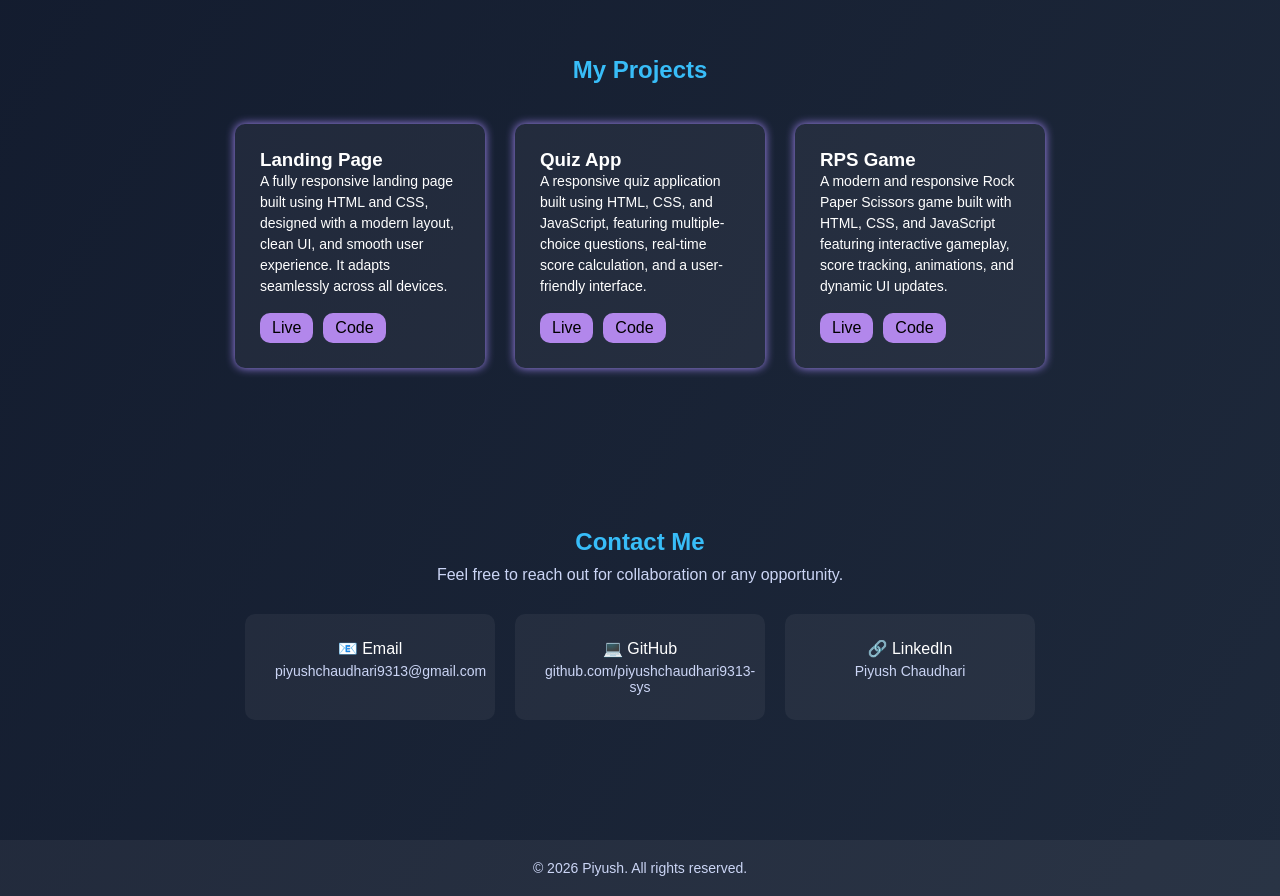
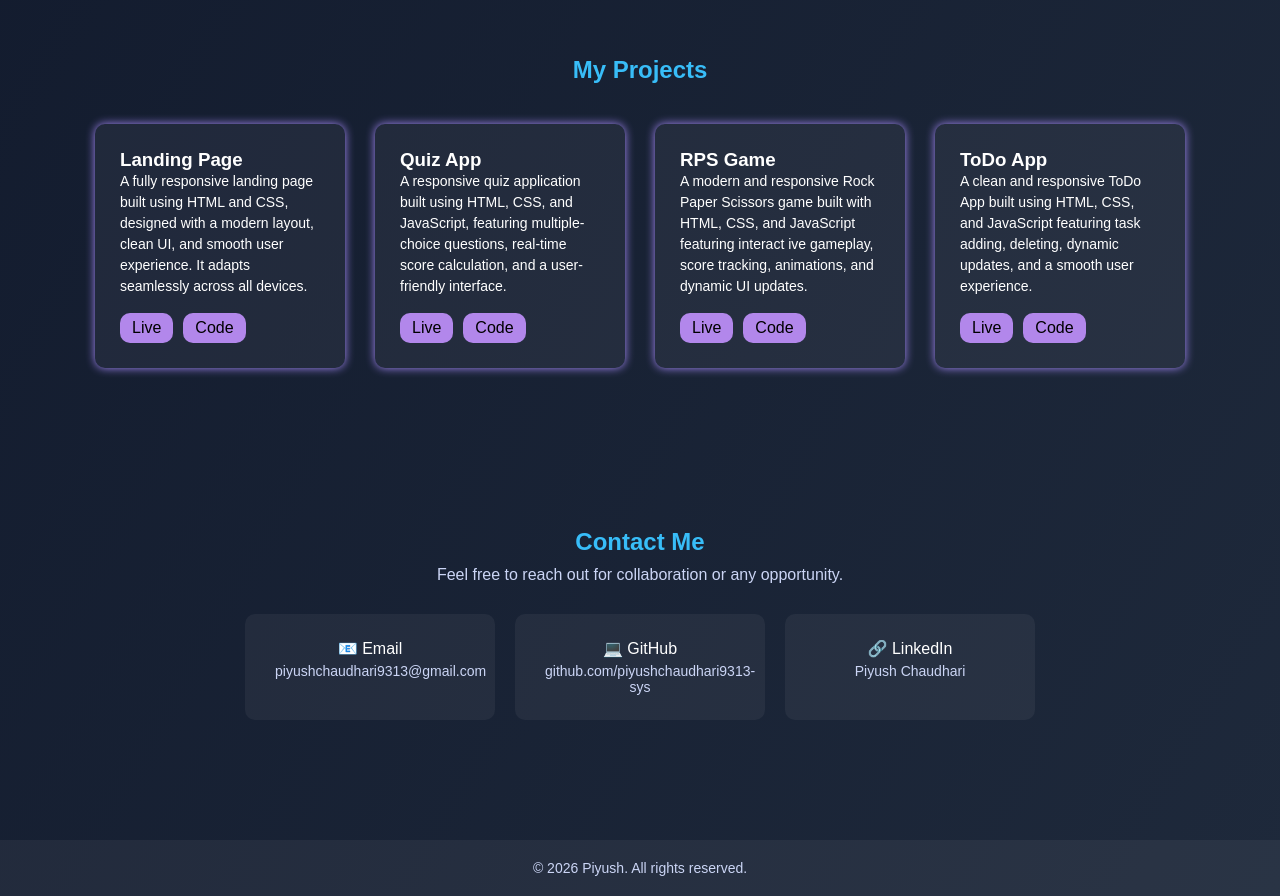
Before and after one commit to piyushchaudhari9313-sys/personal-portfolio, a plain HTML site: page index.html in a window 1280 px wide. Shown: the part 1260-2156 px from the top of the page. Drawn offline with Linux system fonts and the light colour scheme.

Commit message:
Add files via upload

```diff
--- a/index.html
+++ b/index.html
@@ -97,13 +97,26 @@
 
                 <div class="project-card">
                     <h3><b>RPS Game</b></h3>
-                    <p>A modern and responsive Rock Paper Scissors game built with HTML, CSS, and JavaScript featuring interactive gameplay, score tracking, animations, and dynamic UI updates.</p>
+                    <p>A modern and responsive Rock Paper Scissors game built with HTML, CSS, and JavaScript featuring interact ive gameplay, score tracking, animations, and dynamic UI updates.</p>
                     <div class="project-links">
                         <div class="project-buttons">
-                            <a href="projects/rock-paper-scissors-game/index.html">Live</a>
-                            <a href="https://github.com/piyushchaudhari9313-sys/rock-paper-scissors-game">Code</a>
+                            <a href="projects/rock-paper-scissors-game/index.html "target="_blank">Live</a>
+                            <a href="https://github.com/piyushchaudhari9313-sys/rock-paper-scissors-game"target="_blank">Code</a>
                         </div>
                     </div>
+                </div>
+
+                <div class="project-card">
+                    <h3><b>ToDo App</b></h3>
+                  <p>A clean and responsive ToDo App built using HTML, CSS, and JavaScript featuring task adding, deleting, dynamic updates, and a smooth user experience.</p>
+                  <div class="project-links">
+                    <div class="project-buttons">
+                        <a href="projects/todo app/index.html" target="_blank">Live</a>
+                        <a href="https://github.com/piyushchaudhari9313-sys/-todo-app" target="_blank">Code</a>
+                    </div>
+                  </div>
+
+
                 </div>
 
 
```
